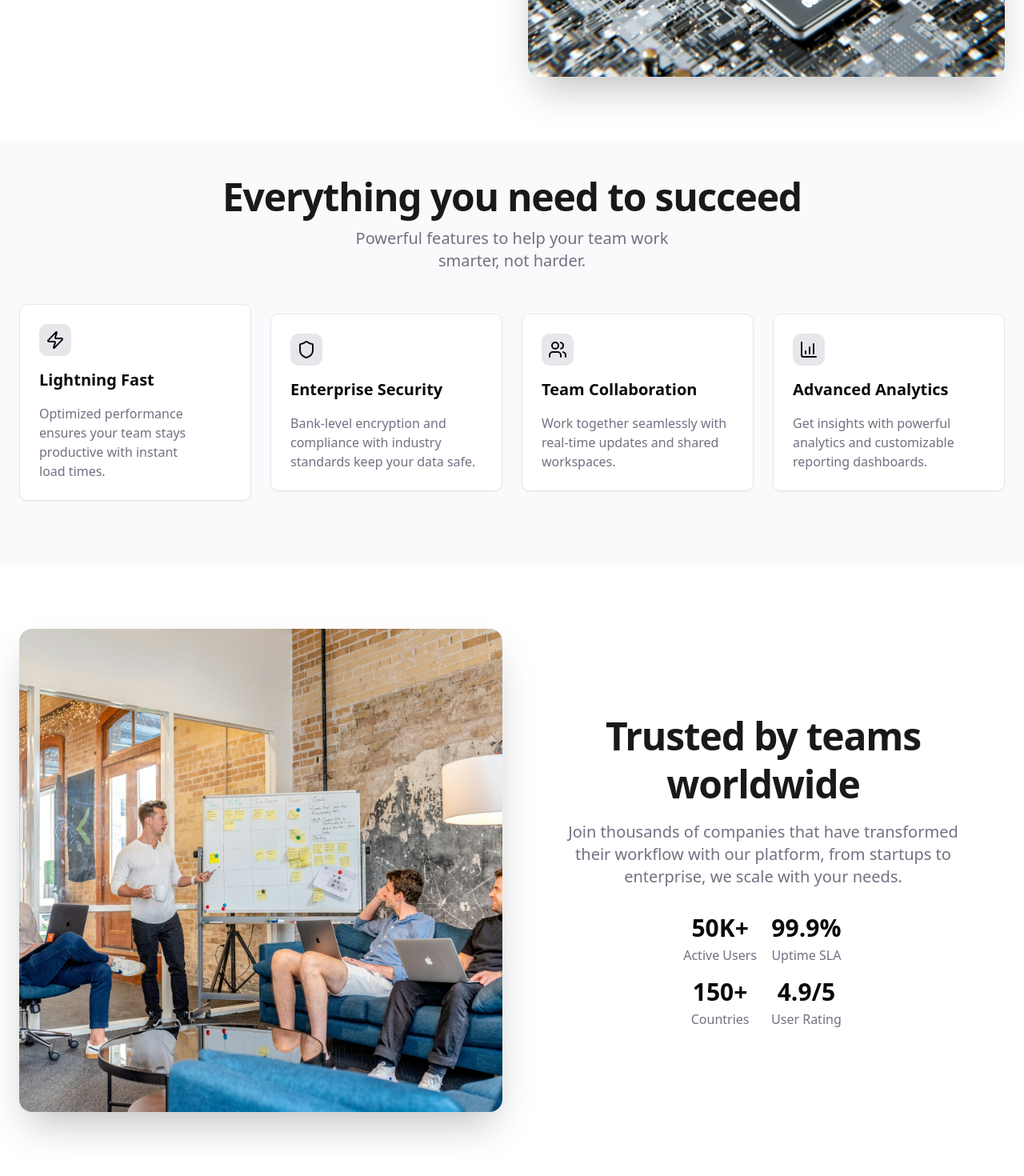
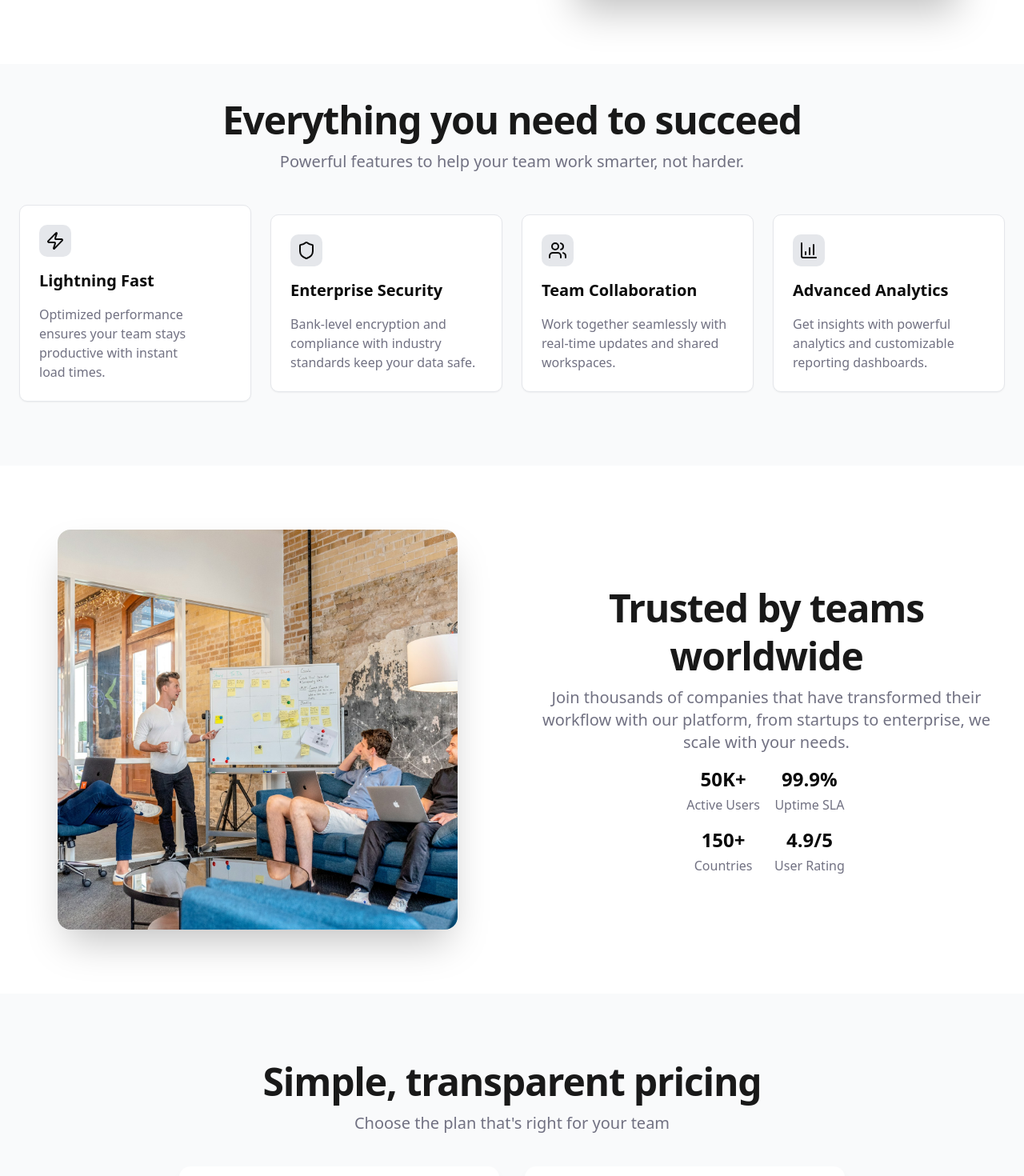
Before and after one commit to paulopbi/velocity, a React (Vite) app: page / in a window 1280 px wide. Shown: the part 640-2110 px from the top of the page at 80% size. Built offline with nearby package versions, Linux system fonts and the light colour scheme.

Commit message:
refactor: consolidate section titles and subtitles into a reusable Header component.

```diff
--- a/src/sections/About/About.jsx
+++ b/src/sections/About/About.jsx
@@ -1,12 +1,13 @@
+import Header from "@/components/Header/Header";
 import { teamStatus } from "@/constants/about";
 import ABOUT_IMAGE from "/about-image.jpg";
 
 function About() {
 	return (
 		<section id="about" className="mb-20">
-			<div className="container px-6 mx-auto grid md:grid-cols-2 gap-6 items-center justify-center">
+			<div className="container-section grid grid-cols-1 lg:grid-cols-2 gap-10 items-center">
 				{/* left side */}
-				<div className="shadow-2xl rounded-2xl overflow-hidden hover:scale-[1.05] transition-all mb-4 md:mb-0">
+				<div className="shadow-2xl rounded-2xl overflow-hidden order-2 lg:order-1 hover:scale-[1.05] transition-all lg:max-w-[500px] mx-auto">
 					<img
 						src={ABOUT_IMAGE}
 						alt="Team collaboration"
@@ -15,14 +16,12 @@ function About() {
 				</div>
 
 				{/* right side */}
-				<div className="flex flex-col gap-4">
-					<div className="*:text-center *:mb-4">
-						<h3 className="title">Trusted by teams worldwide</h3>
-						<p className="subtitle max-w-[45ch] mx-auto">
-							Join thousands of companies that have transformed their workflow
-							with our platform, from startups to enterprise, we scale with your
-							needs.
-						</p>
+				<div className="flex flex-col gap-4 order-2 lg:order-1">
+					<div className="flex flex-col gap-2 items-center justify-center">
+						<Header
+							title="Trusted by teams worldwide"
+							subtitle="Join thousands of companies that have transformed their workflow with our platform, from startups to enterprise, we scale with your needs."
+						/>
 					</div>
 
 					<div className="grid grid-cols-2 gap-8 md:gap-4 items-center justify-center mx-auto">
@@ -31,8 +30,10 @@ function About() {
 								key={item.title}
 								className="flex flex-col items-center justify-center gap-1"
 							>
-								<h3 className="text-3xl font-bold">{item.title}</h3>
-								<p className="text-base text-muted-foreground">
+								<h3 className="text-2xl font-semibold text-center">
+									{item.title}
+								</h3>
+								<p className="text-base text-muted-foreground text-center">
 									{item.subtitle}
 								</p>
 							</div>
--- a/src/sections/CTA/CTA.jsx
+++ b/src/sections/CTA/CTA.jsx
@@ -1,20 +1,21 @@
 import Button from "@/components/Button/Button";
 import { ArrowRight } from "lucide-react";
+import Header from "../../components/Header/Header";
 
 function CTA() {
 	return (
 		<section className="mb-20">
-			<div className="container mx-auto px-6 *:mb-5">
+			<div className="container-section">
 				{/* heading */}
-				<div className="flex flex-col gap-2 text-center items-center justify-center">
-					<h3 className="title">Ready to get started?</h3>
-					<p className="subtitle">
-						Join thousands of teams already building with Velocity
-					</p>
+				<div className="flex flex-col gap-2 items-center justify-center">
+					<Header
+						title="Ready to get started?"
+						subtitle="Join thousands of teams already building with Velocity"
+					/>
 				</div>
 
 				{/* buttons */}
-				<div className="flex gap-4 items-center justify-center">
+				<div className="flex gap-4 items-center justify-center mt-4">
 					<Button
 						variant="primary"
 						size="md"
--- a/src/sections/Features/Features.jsx
+++ b/src/sections/Features/Features.jsx
@@ -1,16 +1,17 @@
 import FeatureCard from "@/components/FeatureCard/FeatureCard";
+import Header from "@/components/Header/Header";
 import { features } from "@/constants/features";
 
 function Features() {
 	return (
 		<section className="mb-20 py-10 bg-section/30" id="features">
 			<div className="container-section">
-				{/* header */}
+				{/* heading */}
 				<div className="text-center space-y-2">
-					<h2 className="title">Everything you need to succeed</h2>
-					<p className="subtitle max-w-[40ch] mx-auto">
-						Powerful features to help your team work smarter, not harder.
-					</p>
+					<Header
+						title="Everything you need to succeed"
+						subtitle="Powerful features to help your team work smarter, not harder."
+					/>
 				</div>
 
 				{/* features */}
--- a/src/sections/Hero/Hero.jsx
+++ b/src/sections/Hero/Hero.jsx
@@ -8,7 +8,7 @@ function Hero() {
 		<section className="mt-35 mb-20">
 			<div className="container-section grid lg:grid-cols-2 gap-10 items-center">
 				{/* left side */}
-				<div className="flex flex-col items-center lg:items-start gap-4 order-2 lg:order-1">
+				<div className="flex flex-col items-center lg:items-start gap-2 order-2 lg:order-1">
 					{/* top */}
 					<Badge>✨ New: AI-Powered Analytics</Badge>
 					<h1 className="title text-center lg:text-left">
@@ -45,11 +45,11 @@ function Hero() {
 				</div>
 
 				{/* right side */}
-				<div className="shadow-2xl rounded-2xl overflow-hidden order-1 lg:order-2 hover:scale-[1.05] transition-all lg:max-w-[600px] mx-auto">
+				<div className="shadow-2xl rounded-2xl overflow-hidden order-1 lg:order-2 hover:scale-[1.05] transition-all lg:max-w-[500px] mx-auto">
 					<img
 						src={HERO_IMAGE}
 						alt="A.I"
-						className="w-full h-full aspect-square object-cover"
+						className="w-full h-full aspect-square object-cover object-center"
 					/>
 				</div>
 			</div>
--- a/src/sections/Pricing/Pricing.jsx
+++ b/src/sections/Pricing/Pricing.jsx
@@ -1,14 +1,17 @@
 import Card from "@/components/Card/Card";
+import Header from "@/components/Header/Header";
 import { pricingInfo } from "@/constants/pricing";
 
 function Pricing() {
 	return (
 		<section id="pricing" className="py-20 mb-20 bg-section/30">
-			<div className="container mx-auto px-6">
+			<div className="container-section">
 				{/* heading */}
-				<div className="text-center *:mb-2">
-					<h3 className="title">Simple, transparent pricing</h3>
-					<p className="subtitle">Choose the plan that's right for your team</p>
+				<div className="flex flex-col gap-2 items-center justify-center">
+					<Header
+						title="Simple, transparent pricing"
+						subtitle="Choose the plan that's right for your team"
+					/>
 				</div>
 
 				{/* cards */}
```
